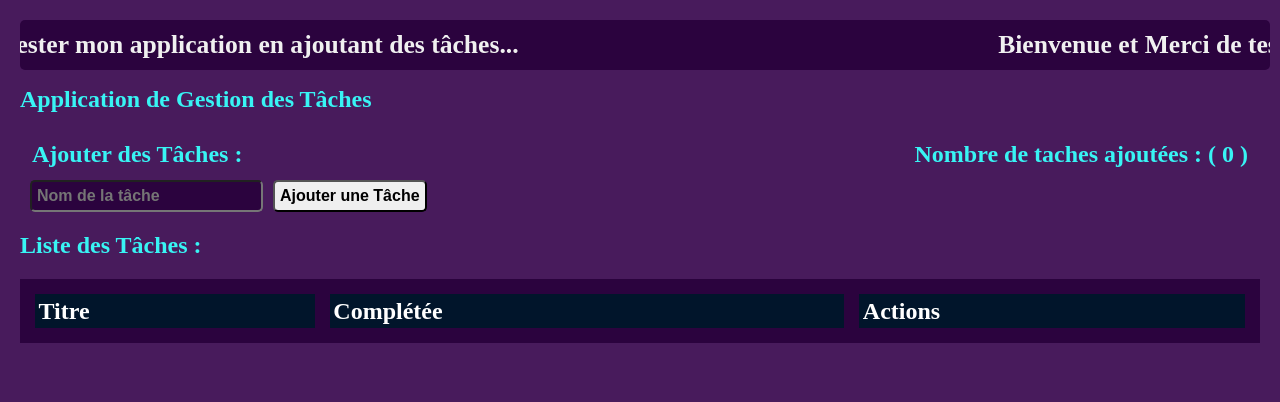
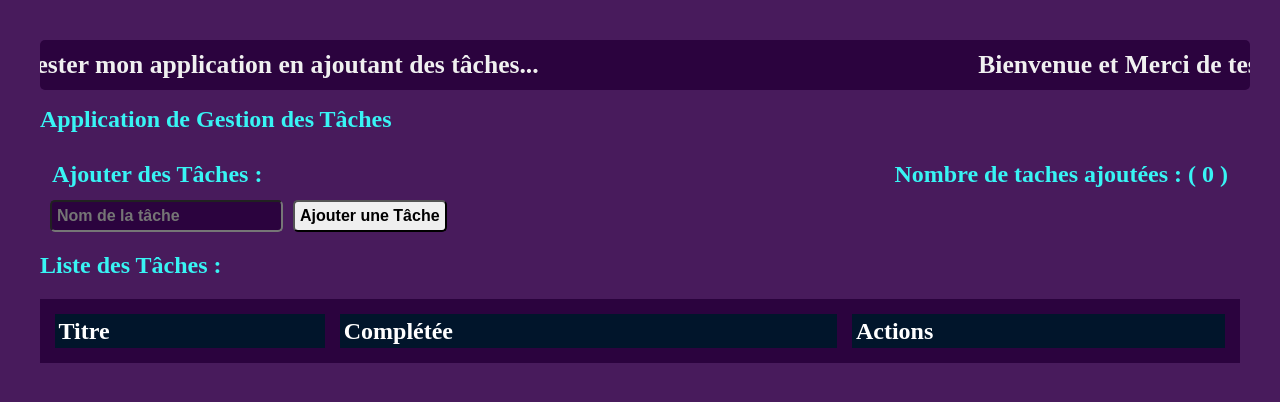
Before and after one commit to Mouhamed1003/systeme-de-gestion-de-taches, a React (Create React App) app: page / in a window 1280 px wide. Shown: the top 402 px of the page. Built offline with nearby package versions, Linux system fonts and the light colour scheme.

Commit message:
nouvelle modification

```diff
--- a/src/index.css
+++ b/src/index.css
@@ -1,10 +1,14 @@
 /* ---------------------------------------------*/
 body {
   margin: 0;
-  padding: 20px;
+  padding: 0;
   background-color: rgb(72, 27, 92);
   user-select: none;
+}
+.App {
+  padding: 20px;
   font-weight: bold;
+
 }
 
 code {
```
